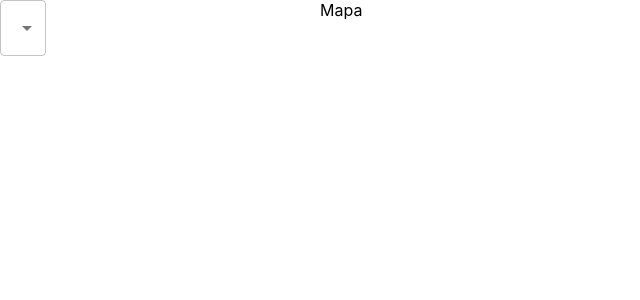
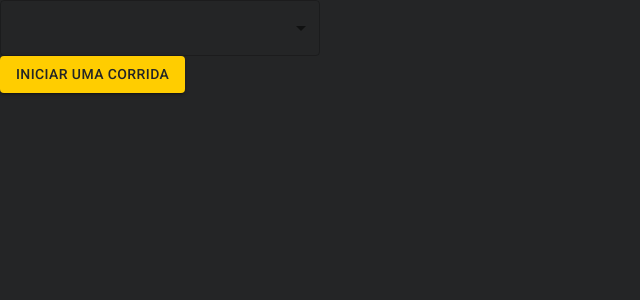
Before and after one commit to bhabermann/imersaofc8, a React (Create React App) app in the folder frontend/: page / in a window 1280 px wide. Shown: the top 300 px of the page, without its empty margins (0-640 px from the left). Built offline with nearby package versions, Linux system fonts and the light colour scheme.

Commit message:
Add theme

```diff
--- a/frontend/src/App.tsx
+++ b/frontend/src/App.tsx
@@ -1,11 +1,16 @@
-import React from 'react';
-import logo from './logo.svg';
 import './App.css';
 import { Mapping } from './Mapping';
+import { ThemeProvider } from '@emotion/react';
+import theme from './theme';
+import { CssBaseline } from '@mui/material';
 
 function App() {
   return (
-    <Mapping></Mapping>
+    <ThemeProvider theme={theme}>
+      <CssBaseline />
+      <Mapping />
+    </ThemeProvider>
+
     // <div className="App">
     //   <header className="App-header">
     //     <img src={logo} className="App-logo" alt="logo" />
--- a/frontend/src/Mapping.tsx
+++ b/frontend/src/Mapping.tsx
@@ -1,4 +1,4 @@
-import { Grid, MenuItem, Select } from "@mui/material"
+import { Button, Grid, MenuItem, Select } from "@mui/material"
 
 type Props = {}
 
@@ -7,7 +7,7 @@ export const Mapping = (props: Props) => {
         <Grid container>
             <Grid item xs={12} sm={3}>
                 <form>
-                    <Select>
+                    <Select fullWidth>
                         <MenuItem value="">
                             <em>Selecione uma corrida</em>
                         </MenuItem>
@@ -21,10 +21,13 @@ export const Mapping = (props: Props) => {
                             <em>Terceira corrida</em>
                         </MenuItem>
                     </Select>
+                    <Button type="submit" color="primary" variant="contained">
+                        Iniciar uma corrida
+                    </Button>
                 </form>
             </Grid>
             <Grid item xs={12} sm={9}>
-                Mapa
+                <div id="map"></div>
             </Grid>
         </Grid>
     )
--- /dev/null
+++ b/frontend/src/theme.ts
@@ -0,0 +1,18 @@
+import { createTheme, PaletteOptions } from "@mui/material";
+
+const palette: PaletteOptions = {
+    // type: "dark",
+    primary: {
+        main: "#FFCD00",
+        contrastText: "#232526",
+    },
+    background: {
+        default: "#242526"
+    },
+}
+
+const theme = createTheme({
+    palette,
+});
+
+export default theme;
```
